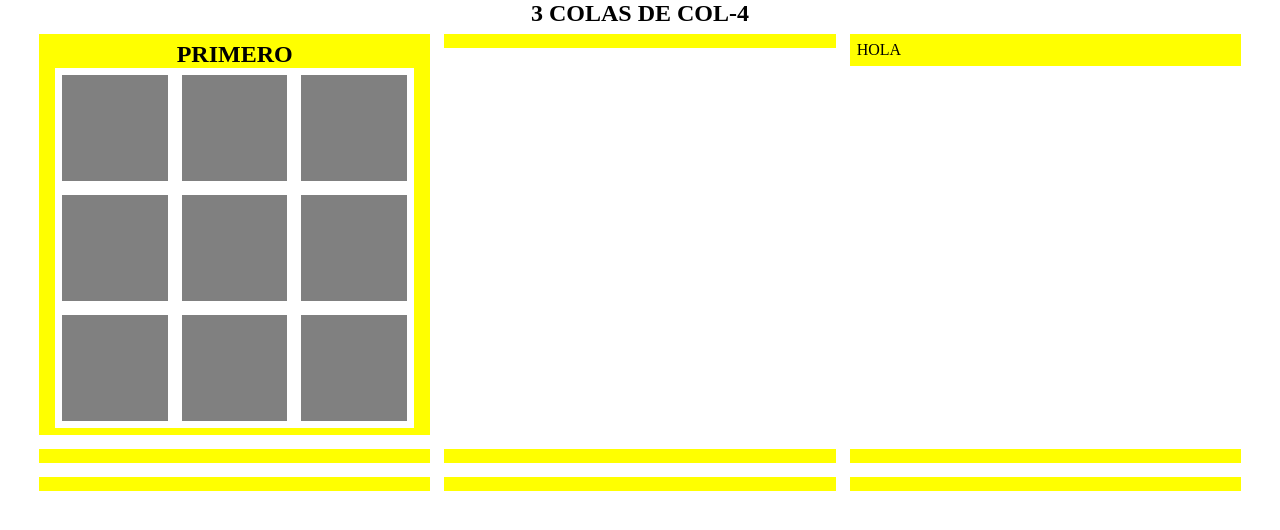
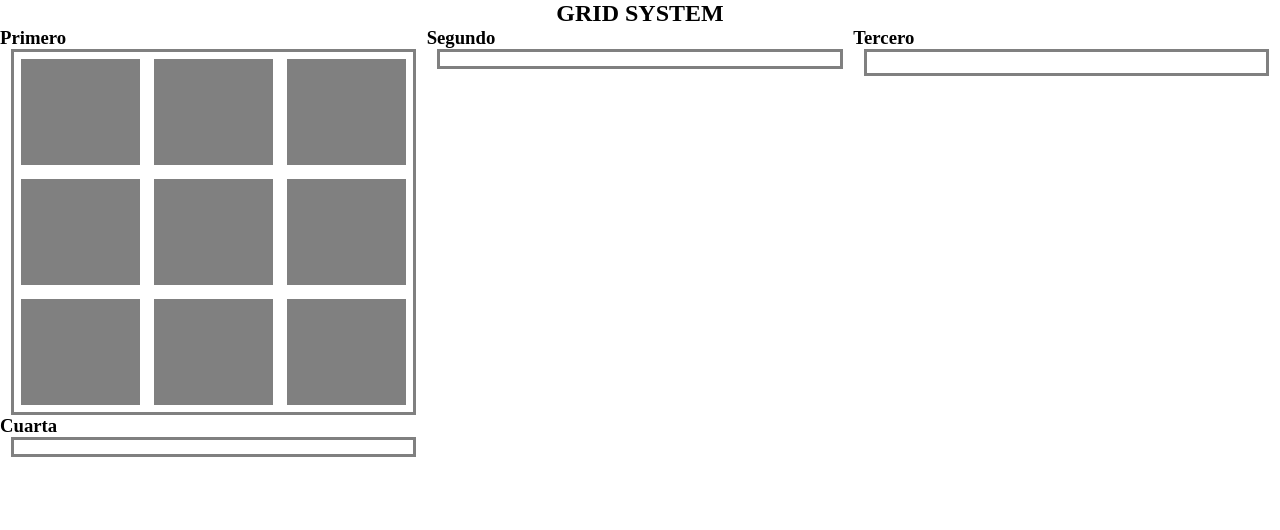
Before and after one commit to mgmp2/GuiadoGridSystem, a plain HTML site: page index.html in a window 1280 px wide. Drawn offline with Linux system fonts and the light colour scheme.

Commit message:
add div into column

```diff
--- a/css/main.css
+++ b/css/main.css
@@ -11,6 +11,7 @@ h1, h2{
   width: 95%;
   /*min-width: 1200px;*/
   margin: 0 auto;
+  border: 3px solid gray;
 }
 .row:before, .row:after {
     content: " ";
@@ -21,10 +22,7 @@ h1, h2{
 }
 [class*="col-"] {
     min-height: 7px;
-    padding: 7px;
     float: left;
-    border: 7px solid #fff;
-    background: yellow;
 }
 .col-1 {
     width: 8.33333%;
@@ -67,7 +65,14 @@ h1, h2{
    }
    /*PRIMERO*/
 #primero > .row > [class*="col-"]{
-  border: 7px solid #fff;
+  height: 120px;
+  padding: 7px;
+}
+.square {
+  width: 100%;
+  height: 100%;
+}
+
+.gray {
   background: gray;
-  height: 120px
 }
--- a/index.html
+++ b/index.html
@@ -5,27 +5,74 @@
   <meta name="viewport" content="width=device-width, initial-scale=1.0">
   <meta http-equiv="X-UA-Compatible" content="ie=edge">
   <link rel="stylesheet" href="css/main.css">
-  <title>Document</title>
+  <title>Grid System </title>
 </head>
 <body >
   <section>
-    <h1>3 colas de col-4</h1>
-    <div class="container">
+    <h1> GRID SYSTEM</h1>
+    <div class="">
       <div class="row">
         <div class="col-4">
-          <h2>Primero</h2>
+          <!-- primera fila, primera columna -->
+          <h3>Primero</h3>
           <div id="primero" class="container">
             <div class="row">
-              <div class="col-4"></div>
-              <div class="col-4"></div>
-              <div class="col-4"></div>
+              <div class="col-4"><div class="square gray"></div></div>
+              <div class="col-4"><div class="square gray"></div></div>
+              <div class="col-4"><div class="square gray"></div></div>
+            </div>
+            <div class="row">
+              <div class="col-4"><div class="square gray"></div></div>
+              <div class="col-4"><div class="square gray"></div></div>
+              <div class="col-4"><div class="square gray"></div></div>
+            </div>
+            <div class="row">
+              <div class="col-4"><div class="square gray"></div></div>
+              <div class="col-4"><div class="square gray"></div></div>
+              <div class="col-4"><div class="square gray"></div></div>
+            </div>
+          </div>
+        </div>
+        <div class="col-4">
+          <!-- primera fila, segunda columna -->
+          <h3>Segundo</h3>
+          <div id="segundo" class="container">
+            <div class="row">
+              <div class="col-12"></div>
             </div>
             <div class="row">
               <div class="col-4"></div>
-              <div class="col-4"></div>
+            </div>
+          </div>
+        </div>
+        <div class="col-4">
+          <!-- primera fila, tercera columna -->
+          <h3>Tercero</h3>
+          <div id="tercero" class="container">
+            <div class="row third-1row">
+              <div class="col-8"></div>
               <div class="col-4"></div>
             </div>
-            <div class="row">
+            <div class="row third-2row">
+              <div class="col-12"></div>
+            </div>
+            <div class="row third-3row">
+              <div class="col-4"></div>
+
+            </div>
+          </div>
+        </div>
+      </div>
+      <div class="row">
+
+        <div class="col-4">
+          <!-- segunda fila c/ primera columna -->
+          <h3>Cuarta</h3>
+          <div id="cuarta" class="container">
+            <div class="row fourth-1row">
+              <div class="col-12"></div>
+            </div>
+            <div class="row fourth-2row">
               <div class="col-4"></div>
               <div class="col-4"></div>
               <div class="col-4"></div>
@@ -35,29 +82,15 @@
         <div class="col-4">
 
         </div>
-        <div class="col-4">HOLA</div>
-      </div>
-      <div class="row">
         <div class="col-4">
 
         </div>
-        <div class="col-4">
 
-        </div>
-        <div class="col-4">
-
-        </div>
       </div>
       <div class="row">
-        <div class="col-4">
-
-        </div>
-        <div class="col-4">
-
-        </div>
-        <div class="col-4">
-
-        </div>
+        <div class="col-4"></div>
+        <div class="col-4"></div>
+        <div class="col-4"></div>
       </div>
 
     </div>
```
